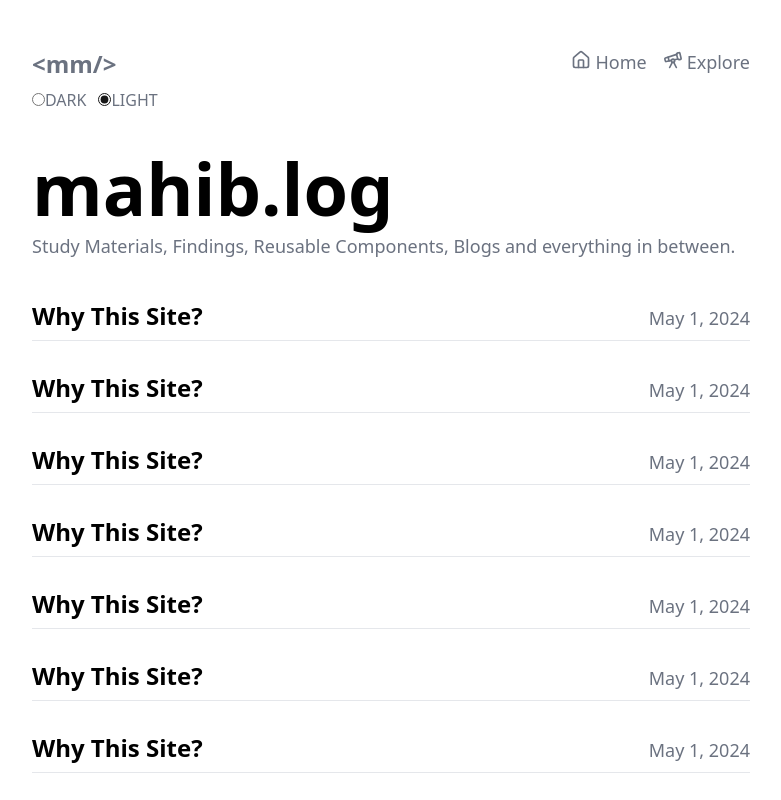
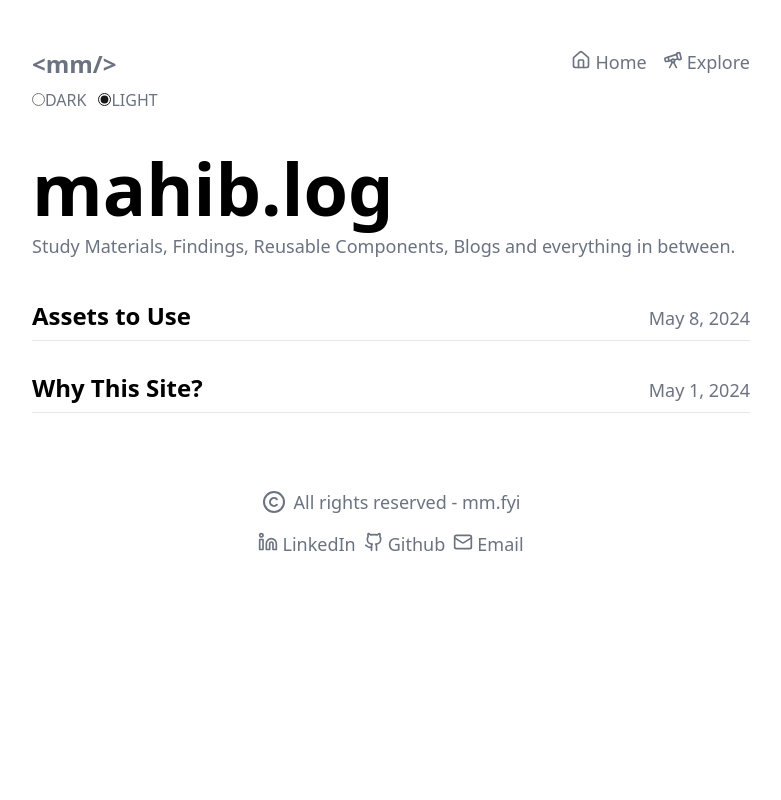
Before and after one commit to Mahib09/Blog_Site, a React (Vite) app: page / in a window 1280 px wide. Shown: the top 800 px of the page, without its empty margins (249-1030 px from the left). Built offline with nearby package versions, Linux system fonts and the light colour scheme.

Commit message:
code blocks added

```diff
--- a/package.json
+++ b/package.json
@@ -14,6 +14,7 @@
     "gsap": "^3.12.5",
     "lucide-react": "^0.378.0",
     "react": "^18.2.0",
+    "react-code-blocks": "^0.1.6",
     "react-dom": "^18.2.0",
     "react-router-dom": "^6.23.0"
   },
--- a/src/App.jsx
+++ b/src/App.jsx
@@ -4,8 +4,9 @@ import { Explore } from "./Pages/Explore.jsx";
 import { Route, Routes } from "react-router-dom";
 import { Header } from "./components/Header.jsx";
 import { Footer } from "./components/Footer.jsx";
+import { ThemeToggle } from "./components/ThemeToggle.jsx";
 import { Whythissite } from "./Pages/Whythissite.jsx";
-import { ThemeToggle } from "./components/ThemeToggle.jsx";
+import { Assets } from "./Pages/Assetstouse.jsx";
 function App() {
   return (
     <>
@@ -15,6 +16,7 @@ function App() {
         <Route path="/" element={<Home />}></Route>
         <Route path="/Explore" element={<Explore />}></Route>
         <Route path="/Whythissite" element={<Whythissite />}></Route>
+        <Route path="/Assets" element={<Assets />}></Route>
       </Routes>
       <Footer />
     </>
--- /dev/null
+++ b/src/Pages/Assetstouse.jsx
@@ -0,0 +1,63 @@
+import { CodeBlock, dracula } from "react-code-blocks";
+
+export function Assets() {
+  const codeblock1 = ` import {Github} from "lucide-react";
+  <Github
+  size={18}
+  className="inline mr-1 mb-2 sm:h-[20px] sm:w-[20px]"
+/>`;
+  const codeblock2 = `import { CodeBlock, dracula } from "react-code-blocks";
+<CodeBlock
+text="npm i react-code-blocks"
+language="javascript"
+theme={dracula}
+/>`;
+  return (
+    <div className="container">
+      <div className="mt-16">
+        <h1 className="text-4xl sm:text-7xl dark:text-white">Assets to use</h1>
+        <p className="text-base text-gray-500 mt-2 mb-4 sm:text-lg dark:text-neutral-400">
+          May 8, 2024
+        </p>
+        <p className="text-base text-slate-900 mt-2 mb-4 sm:text-xl dark:text-slate-200">
+          These are the collection of assets libraries and websites that I use
+          or Refrence for future use.
+        </p>
+        <h2 className="text-2xl sm:text-5xl dark:text-white">Lucide React</h2>
+        <p className="text-base text-gray-500 mt-2 mb-4 sm:text-lg dark:text-neutral-400">
+          React library for Icons.
+        </p>
+        <p className="text-base text-slate-900 mt-2 mb-4 sm:text-xl dark:text-slate-200">
+          Installation
+        </p>
+        <CodeBlock
+          text="npm i lucide-react"
+          language="javascript"
+          theme={dracula}
+        />
+        <p className="text-base text-slate-900 mt-2 mb-4 sm:text-xl dark:text-slate-200">
+          Usage
+        </p>
+        <CodeBlock text={codeblock1} language="javascript" theme={dracula} />
+        <h2 className="text-2xl sm:text-5xl dark:text-white">
+          React Code Block
+        </h2>
+        <p className="text-base text-gray-500 mt-2 mb-4 sm:text-lg dark:text-neutral-400">
+          React library for making eusable code blocks.
+        </p>
+        <p className="text-base text-slate-900 mt-2 mb-4 sm:text-xl dark:text-slate-200">
+          Installation
+        </p>
+        <CodeBlock
+          text="npm i react-code-blocks"
+          language="javascript"
+          theme={dracula}
+        />
+        <p className="text-base text-slate-900 mt-2 mb-4 sm:text-xl dark:text-slate-200">
+          Usage
+        </p>
+        <CodeBlock text={codeblock2} language="javascript" theme={dracula} />
+      </div>
+    </div>
+  );
+}
--- a/src/Pages/Home.jsx
+++ b/src/Pages/Home.jsx
@@ -35,101 +35,7 @@ export function Home() {
         Study Materials, Findings, Reusable Components, Blogs and everything in
         between.
       </p>
-      <TitleCard
-        title="Why This Site?"
-        dateCreated="May 1, 2024"
-        to="/Whythissite"
-      />
-      <TitleCard
-        title="Why This Site?"
-        dateCreated="May 1, 2024"
-        to="/Whythissite"
-      />
-      <TitleCard
-        title="Why This Site?"
-        dateCreated="May 1, 2024"
-        to="/Whythissite"
-      />
-      <TitleCard
-        title="Why This Site?"
-        dateCreated="May 1, 2024"
-        to="/Whythissite"
-      />
-      <TitleCard
-        title="Why This Site?"
-        dateCreated="May 1, 2024"
-        to="/Whythissite"
-      />
-      <TitleCard
-        title="Why This Site?"
-        dateCreated="May 1, 2024"
-        to="/Whythissite"
-      />
-      <TitleCard
-        title="Why This Site?"
-        dateCreated="May 1, 2024"
-        to="/Whythissite"
-      />
-      <TitleCard
-        title="Why This Site?"
-        dateCreated="May 1, 2024"
-        to="/Whythissite"
-      />
-      <TitleCard
-        title="Why This Site?"
-        dateCreated="May 1, 2024"
-        to="/Whythissite"
-      />
-      <TitleCard
-        title="Why This Site?"
-        dateCreated="May 1, 2024"
-        to="/Whythissite"
-      />
-      <TitleCard
-        title="Why This Site?"
-        dateCreated="May 1, 2024"
-        to="/Whythissite"
-      />
-      <TitleCard
-        title="Why This Site?"
-        dateCreated="May 1, 2024"
-        to="/Whythissite"
-      />
-      <TitleCard
-        title="Why This Site?"
-        dateCreated="May 1, 2024"
-        to="/Whythissite"
-      />
-      <TitleCard
-        title="Why This Site?"
-        dateCreated="May 1, 2024"
-        to="/Whythissite"
-      />
-      <TitleCard
-        title="Why This Site?"
-        dateCreated="May 1, 2024"
-        to="/Whythissite"
-      />
-      <TitleCard
-        title="Why This Site?"
-        dateCreated="May 1, 2024"
-        to="/Whythissite"
-      />
-      <TitleCard
-        title="Why This Site?"
-        dateCreated="May 1, 2024"
-        to="/Whythissite"
-      />
-      <TitleCard
-        title="Why This Site?"
-        dateCreated="May 1, 2024"
-        to="/Whythissite"
-      />
-      <TitleCard
-        title="Why This Site?"
-        dateCreated="May 1, 2024"
-        to="/Whythissite"
-      />
+      <TitleCard title="Assets to Use" dateCreated="May 8, 2024" to="/Assets" />
       <TitleCard
         title="Why This Site?"
         dateCreated="May 1, 2024"
--- a/src/components/ThemeToggle.jsx
+++ b/src/components/ThemeToggle.jsx
@@ -1,19 +1,22 @@
 import { useState, useEffect } from "react";
-let USER_THEME = "light";
-let userChoice = localStorage.getItem(USER_THEME);
 export function ThemeToggle() {
   const themes = [
     { value: "dark", label: "DARK" },
     { value: "light", label: "LIGHT" },
   ];
-  const [theme, setTheme] = useState("light");
+  const [theme, setTheme] = useState(localStorage.getItem("theme") || "light");
   useEffect(() => {
-    if (userChoice === "dark") {
+    if (theme === "dark") {
       document.documentElement.classList.add("dark");
     } else {
       document.documentElement.classList.remove("dark");
     }
+
+    localStorage.setItem("theme", theme);
   }, [theme]);
+  const handleChange = () => {
+    setTheme(theme === "dark" ? "light" : "dark");
+  };
   return (
     <div className="container">
       <div className="flex gap-3 text-gray-500 dark:text-neutral-400 mt-2">
@@ -25,10 +28,7 @@ export function ThemeToggle() {
               value={mode.value}
               id={mode.value}
               checked={theme === mode.value}
-              onChange={(e) => {
-                setTheme(e.target.value);
-                localStorage.setItem(USER_THEME, e.target.value);
-              }}
+              onChange={handleChange}
               className="accent-neutral-900"
             />
             <label
```
Also changed, not shown: 1 other file (tests, documents, lock files or other folders).
